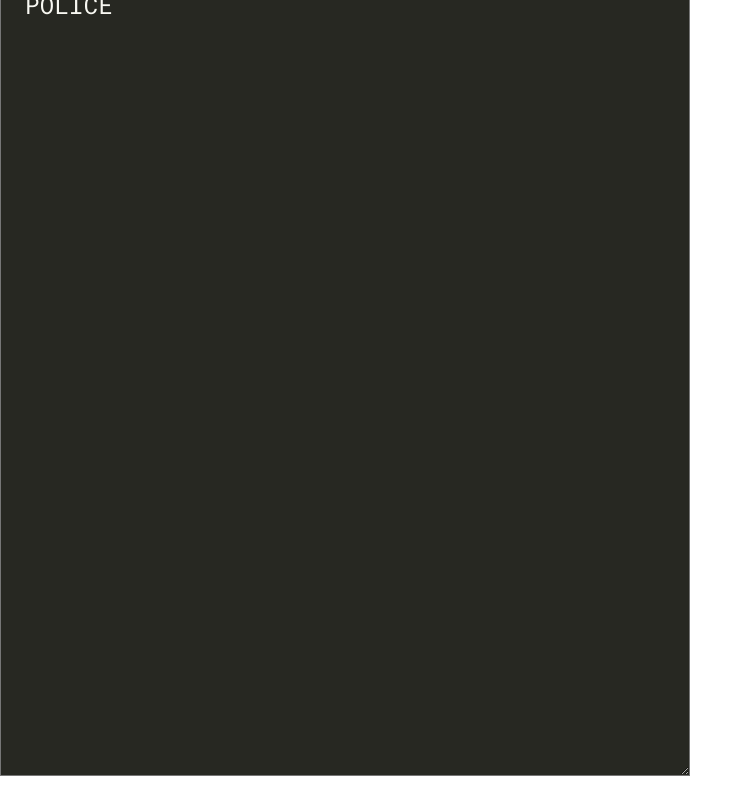
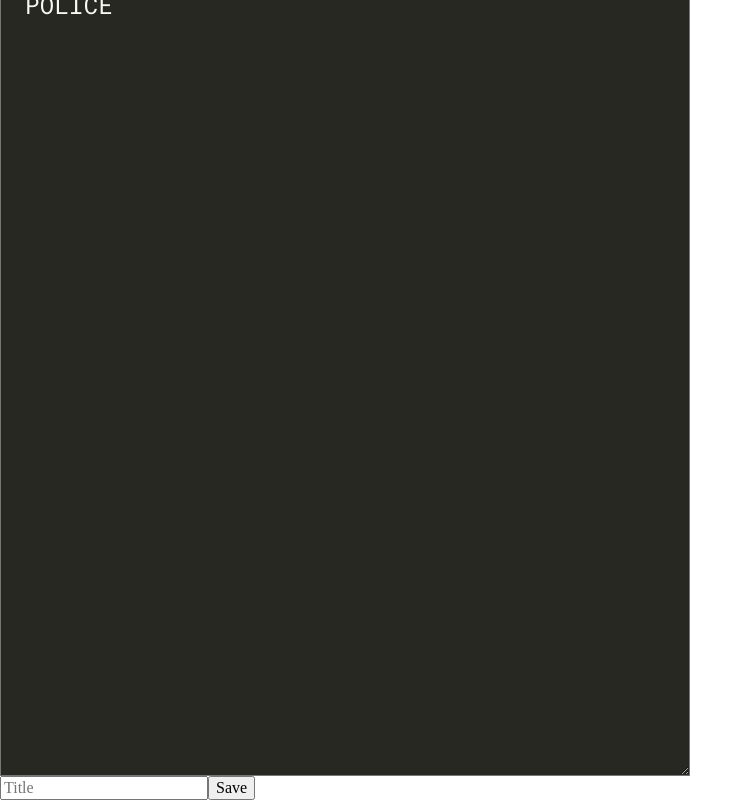
Before and after one commit to PeepTheMoon/markdownly, a React app: page / in a window 1280 px wide. Shown: the part 154-954 px from the top of the page, without its empty margins (0-753 px from the left). Before the commit the page ends 930 px from the top, so only its background shows below. Built offline with nearby package versions, Linux system fonts and the light colour scheme.

Commit message:
adds component to svae markdown files

```diff
--- /dev/null
+++ b/src/components/markdown/SaveMarkdowns.js
@@ -0,0 +1,23 @@
+import React, { useState } from 'react';
+// import { useSelector } from '../../hooks/Context';
+
+const SaveMarkdown = () => {
+  const [title, setTitle] = useState('');
+
+  const handleChange = ({ target }) => {
+    setTitle(target.value);
+  };
+
+  const handleSubmit = event => {
+    event.preventDefault();
+  };
+
+  return (
+    <form onSubmit={handleSubmit}>
+      <input type="text" placeholder="Title" onChange={handleChange} value={title}/>
+      <button>Save</button>
+    </form>
+  );
+};
+
+export default SaveMarkdown;
--- a/src/containers/Document.js
+++ b/src/containers/Document.js
@@ -2,6 +2,7 @@ import React, { PureComponent } from 'react';
 import Preview from '../components/markdown/Preview';
 import Editor from '../components/markdown/Editor';
 import styles from './Document.css';
+import SaveMarkdowns from '../components/markdown/SaveMarkdowns';
 
 export default class Document extends PureComponent {
 
@@ -11,6 +12,7 @@ export default class Document extends PureComponent {
         <div className={styles.Document}>
           <Editor />
           <Preview />
+          <SaveMarkdowns />
         </div>
       </>)
     ;
```
